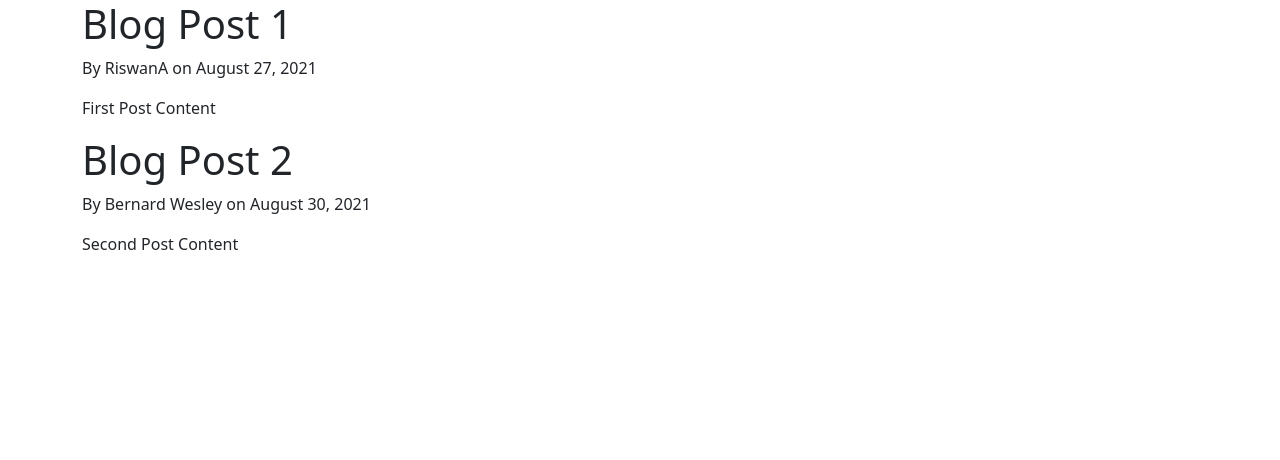
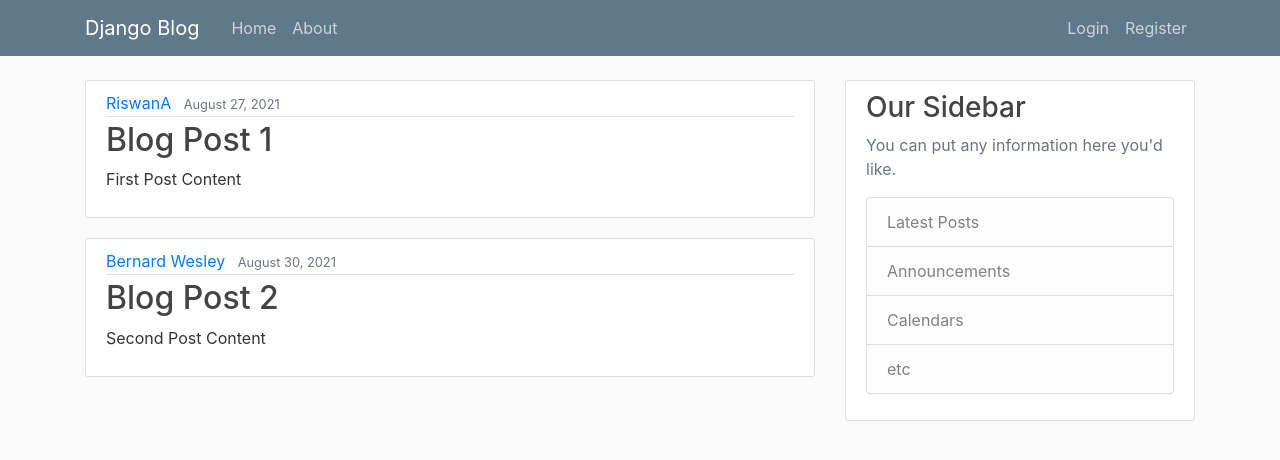
Before and after one commit to Riswan11/Blog_Site, a Django app: page / in a window 1280 px wide. Shown: the top 460 px of the page. Run offline with Django 3.2, Linux system fonts and the light colour scheme; some libraries are stand-ins or nearby versions.

Commit message:
Added more styling to my Home and About Page

```diff
--- /dev/null
+++ b/blog/static/blog/main.css
@@ -0,0 +1,84 @@
+body {
+  background: #fafafa;
+  color: #333333;
+  margin-top: 5rem;
+}
+
+h1, h2, h3, h4, h5, h6 {
+  color: #444444;
+}
+
+ul {
+  margin: 0;
+}
+
+.bg-steel {
+  background-color: #5f788a;
+}
+
+.site-header .navbar-nav .nav-link {
+  color: #cbd5db;
+}
+
+.site-header .navbar-nav .nav-link:hover {
+  color: #ffffff;
+}
+
+.site-header .navbar-nav .nav-link.active {
+  font-weight: 500;
+}
+
+.content-section {
+  background: #ffffff;
+  padding: 10px 20px;
+  border: 1px solid #dddddd;
+  border-radius: 3px;
+  margin-bottom: 20px;
+}
+
+.article-title {
+  color: #444444;
+}
+
+a.article-title:hover {
+  color: #428bca;
+  text-decoration: none;
+}
+
+.article-content {
+  white-space: pre-line;
+}
+
+.article-img {
+  height: 65px;
+  width: 65px;
+  margin-right: 16px;
+}
+
+.article-metadata {
+  padding-bottom: 1px;
+  margin-bottom: 4px;
+  border-bottom: 1px solid #e3e3e3
+}
+
+.article-metadata a:hover {
+  color: #333;
+  text-decoration: none;
+}
+
+.article-svg {
+  width: 25px;
+  height: 25px;
+  vertical-align: middle;
+}
+
+.account-img {
+  height: 125px;
+  width: 125px;
+  margin-right: 20px;
+  margin-bottom: 16px;
+}
+
+.account-heading {
+  font-size: 2.5rem;
+}
--- a/blog/templates/blog/base.html
+++ b/blog/templates/blog/base.html
@@ -1,3 +1,4 @@
+{% load static %}
 <!DOCTYPE html>
 <html>
 
@@ -5,14 +6,15 @@
 
     <!-- Required meta tags -->
     <meta charset="utf-8">
-    <meta name="viewport" content="width=device-width, initial-scale=1">
+    <meta name="viewport" content="width=device-width, initial-scale=1, shrink-to-fit=no">
 
     <!-- Bootstrap CSS -->
-    <link href="https://cdn.jsdelivr.net/npm/bootstrap@5.0.2/dist/css/bootstrap.min.css" rel="stylesheet"
-        integrity="sha384-EVSTQN3/azprG1Anm3QDgpJLIm9Nao0Yz1ztcQTwFspd3yD65VohhpuuCOmLASjC" crossorigin="anonymous">
+    <link rel="stylesheet" href="https://maxcdn.bootstrapcdn.com/bootstrap/4.0.0/css/bootstrap.min.css"
+        integrity="sha384-Gn5384xqQ1aoWXA+058RXPxPg6fy4IWvTNh0E263XmFcJlSAwiGgFAW/dAiS6JXm" crossorigin="anonymous">
 
+    <link rel="stylesheet" type="text/css" href="{% static 'blog/main.css' %}">
 
-    {%if title %}
+    {% if title %}
     <title>Sport Blog - {{ title }}</title>
     {% else %}
     <title>Sport Blog</title>
@@ -20,25 +22,60 @@
 </head>
 
 <body>
-    <div class="container">
-        {% block content %} {% endblock %}
-    </div>
+    <header class="site-header">
+        <nav class="navbar navbar-expand-md navbar-dark bg-steel fixed-top">
+            <div class="container">
+                <a class="navbar-brand mr-4" href="{% url 'blog-home' %}">Django Blog</a>
+                <button class="navbar-toggler" type="button" data-toggle="collapse" data-target="#navbarToggle"
+                    aria-controls="navbarToggle" aria-expanded="false" aria-label="Toggle navigation">
+                    <span class="navbar-toggler-icon"></span>
+                </button>
+                <div class="collapse navbar-collapse" id="navbarToggle">
+                    <div class="navbar-nav mr-auto">
+                        <a class="nav-item nav-link" href="{% url 'blog-home' %}">Home</a>
+                        <a class="nav-item nav-link" href="{% url 'blog-about' %}">About</a>
+                    </div>
+                    <!-- Navbar Right Side -->
+                    <div class="navbar-nav">
+                        <a class="nav-item nav-link" href="#">Login</a>
+                        <a class="nav-item nav-link" href="#">Register</a>
+                    </div>
+                </div>
+            </div>
+        </nav>
+    </header>
+    <main role="main" class="container">
+        <div class="row">
+            <div class="col-md-8">
+                {% block content %}{% endblock %}
+            </div>
+            <div class="col-md-4">
+                <div class="content-section">
+                    <h3>Our Sidebar</h3>
+                    <p class='text-muted'>You can put any information here you'd like.
+                    <ul class="list-group">
+                        <li class="list-group-item list-group-item-light">Latest Posts</li>
+                        <li class="list-group-item list-group-item-light">Announcements</li>
+                        <li class="list-group-item list-group-item-light">Calendars</li>
+                        <li class="list-group-item list-group-item-light">etc</li>
+                    </ul>
+                    </p>
+                </div>
+            </div>
+        </div>
+    </main>
 
-    <!-- Optional JavaScript; choose one of the two! -->
-
-    <!-- Option 1: Bootstrap Bundle with Popper -->
-    <script src="https://cdn.jsdelivr.net/npm/bootstrap@5.0.2/dist/js/bootstrap.bundle.min.js"
-        integrity="sha384-MrcW6ZMFYlzcLA8Nl+NtUVF0sA7MsXsP1UyJoMp4YLEuNSfAP+JcXn/tWtIaxVXM"
+    <!-- Optional JavaScript -->
+    <!-- jQuery first, then Popper.js, then Bootstrap JS -->
+    <script src="https://code.jquery.com/jquery-3.2.1.slim.min.js"
+        integrity="sha384-KJ3o2DKtIkvYIK3UENzmM7KCkRr/rE9/Qpg6aAZGJwFDMVNA/GpGFF93hXpG5KkN"
         crossorigin="anonymous"></script>
-
-
-    <script src="https://cdn.jsdelivr.net/npm/@popperjs/core@2.9.2/dist/umd/popper.min.js"
-        integrity="sha384-IQsoLXl5PILFhosVNubq5LC7Qb9DXgDA9i+tQ8Zj3iwWAwPtgFTxbJ8NT4GN1R8p"
+    <script src="https://cdnjs.cloudflare.com/ajax/libs/popper.js/1.12.9/umd/popper.min.js"
+        integrity="sha384-ApNbgh9B+Y1QKtv3Rn7W3mgPxhU9K/ScQsAP7hUibX39j7fakFPskvXusvfa0b4Q"
         crossorigin="anonymous"></script>
-    <script src="https://cdn.jsdelivr.net/npm/bootstrap@5.0.2/dist/js/bootstrap.min.js"
-        integrity="sha384-cVKIPhGWiC2Al4u+LWgxfKTRIcfu0JTxR+EQDz/bgldoEyl4H0zUF0QKbrJ0EcQF"
+    <script src="https://maxcdn.bootstrapcdn.com/bootstrap/4.0.0/js/bootstrap.min.js"
+        integrity="sha384-JZR6Spejh4U02d8jOt6vLEHfe/JQGiRRSQQxSfFWpi1MquVdAyjUar5+76PVCmYl"
         crossorigin="anonymous"></script>
-
 </body>
 
 </html>
--- a/blog/templates/blog/home.html
+++ b/blog/templates/blog/home.html
@@ -1,9 +1,16 @@
 {% extends "blog/base.html" %}
 {% block content %}
 {% for post in posts %}
-<h1>{{ post.title }}</h1>
-<p>By {{ post.author }} on {{ post.date_posted }}</p>
-<p>{{ post.content }}</p>
+<article class="media content-section">
+    <div class="media-body">
+        <div class="article-metadata">
+            <a class="mr-2" href="#">{{ post.author }}</a>
+            <small class="text-muted">{{ post.date_posted }}</small>
+        </div>
+        <h2><a class="article-title" href="#">{{ post.title }}</a></h2>
+        <p class="article-content">{{ post.content }}</p>
+    </div>
+</article>
 {% endfor %}
 
 {% endblock content %}
```
